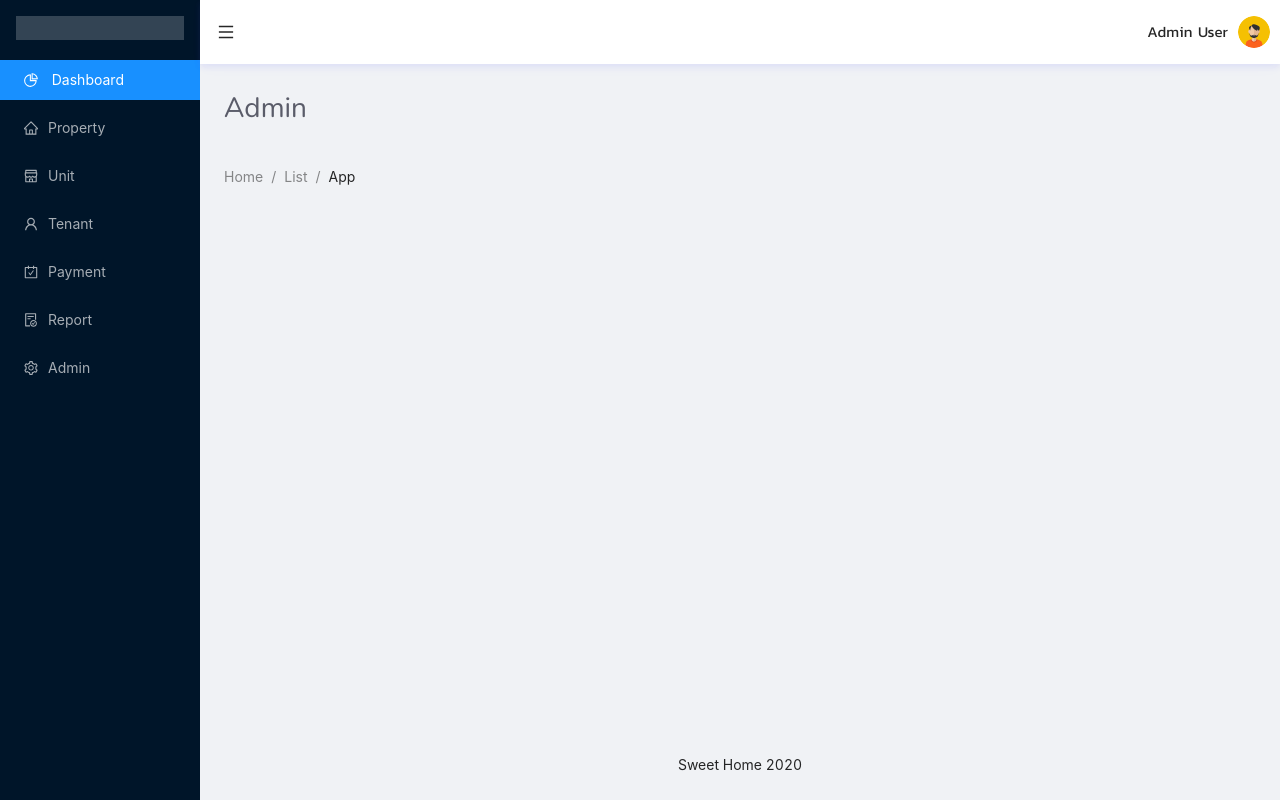
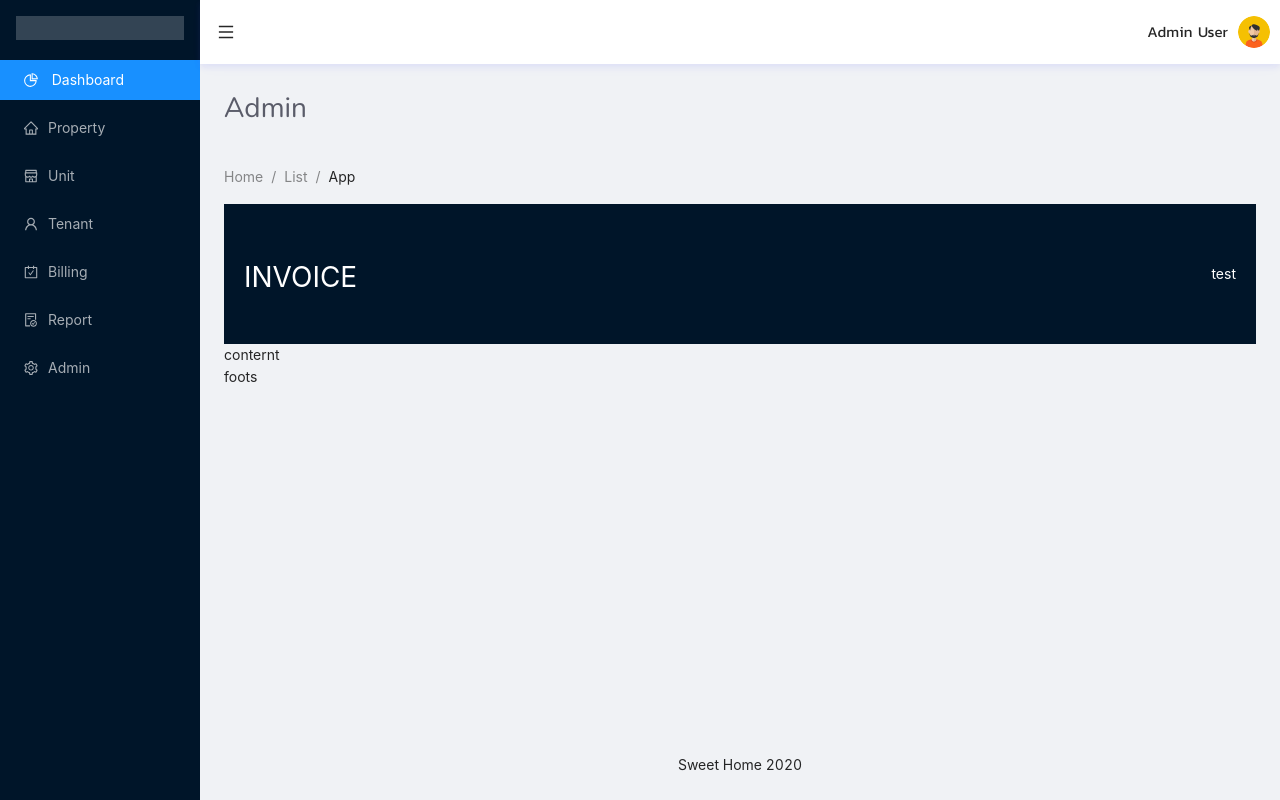
Before and after one commit to AjithRock/React-House-Rental-Managemnet-System, a React app: page /Admin in a window 1280 px wide. Built offline with nearby package versions, Linux system fonts and the light colour scheme.

Commit message:
modified bugs

```diff
--- a/src/App.js
+++ b/src/App.js
@@ -58,7 +58,7 @@ export default function App() {
     { key: "2", name: "/Property" },
     { key: "3", name: "/Unit" },
     { key: "4", name: "/Tenant" },
-    { key: "5", name: "/Payment" },
+    { key: "5", name: "/Billing" },
     { key: "6", name: "/Report" },
     { key: "7", name: "/Admin" },
   ];
@@ -81,6 +81,10 @@ export default function App() {
         }}
       >
         <Sider
+          breakpoint="md"
+          onBreakpoint={(broken) => {
+            setCollapsed(broken)
+          }}
           style={{
             overflow: "auto",
             height: "100vh",
@@ -116,7 +120,7 @@ export default function App() {
             </Menu.Item>
             <Menu.Item key="5">
               <CarryOutOutlined />
-              <span>Payment</span> <Link to="/Payment"></Link>
+              <span>Billing</span> <Link to="/Billing"></Link>
             </Menu.Item>
             <Menu.Item key="6">
               <FileDoneOutlined />
@@ -182,7 +186,7 @@ export default function App() {
               <Route path="/Property" component={Property} />
               <Route path="/Unit" component={Unit} />
               <Route path="/Tenant" component={Tenant} />
-              <Route path="/Payment" component={Payment} />
+              <Route path="/Billing" component={Payment} />
               <Route path="/Report" component={Report} />
               <Route path="/Admin" component={Admin} />
               <Route path="*" component={PageNotFound} />
--- a/src/app.scss
+++ b/src/app.scss
@@ -1,5 +1,4 @@
 $width-100: 100%;
-
 .fadeInUp {
     animation-duration: 0.45s;
     animation-fill-mode: both;
@@ -11,7 +10,6 @@ $width-100: 100%;
         opacity: 0;
         transform: translateY(20px);
     }
-
     100% {
         opacity: 1;
         transform: translateY(0);
@@ -38,24 +36,20 @@ $width-100: 100%;
 .dashboard-Card {
     width: $width-100;
     box-shadow: 0 2px 18px 1px rgba(49, 53, 72, 0.1);
-  border-radius: 0.45rem;
+    border-radius: 0.65rem;
 }
 
-.table-responsive {
-  display: block;
-  width: $width-100;
-  overflow-x: auto;
-  -webkit-overflow-scrolling: touch;
+.mb-0,
+.my-0 {
+    margin-bottom: 0 !important;
 }
 
-.mb-0, .my-0 {
-  margin-bottom: 0 !important;
-}
 .table {
     width: 100%;
     margin-bottom: 1.5rem;
     color: #6c757d;
 }
+
 table {
     border-collapse: collapse;
 }
@@ -64,13 +58,17 @@ table {
     vertical-align: bottom;
     border-bottom: 2px solid #f5f3f3;
 }
+
 .table th {
     font-weight: 500;
 }
-.table td, .table th {
+
+.table td,
+.table th {
     padding: .85rem;
     vertical-align: top;
 }
+
 th {
     text-align: inherit;
 }
@@ -78,3 +76,30 @@ th {
 .table {
     color: #6c757d;
 }
+
+.invoice-header {
+    height: 140px;
+    color: white;
+    background: #001529;
+    display: flex;
+    align-items: center;
+}
+
+.invoice-footer {
+    height: 10px;
+}
+
+.invoice-title {
+    display: inline-block;
+    width: 50%;
+    font-size: 2.5rem;
+    font-variant: all-small-caps;
+    padding: 20px;
+}
+
+.Company-logo {
+    display: inline-block;
+    width: 50%;
+    text-align: right;
+    padding: 20px;
+}
--- a/src/components/admin/admin.js
+++ b/src/components/admin/admin.js
@@ -12,6 +12,23 @@ export default function Admin() {
         <Breadcrumb.Item>List</Breadcrumb.Item>
         <Breadcrumb.Item>App</Breadcrumb.Item>
       </Breadcrumb>
+      <div className="invoice-header">
+        <div className="invoice-title">
+          invoice
+        </div>
+        <div className="Company-logo">
+          <span>
+            test
+          </span>
+        </div>
+      </div>
+      <div>
+        conternt
+      </div>
+      <div className="invoice-footer">
+        foots
+      </div>
+
     </>
   );
 }
--- a/src/components/dashboard/dashboard.js
+++ b/src/components/dashboard/dashboard.js
@@ -136,7 +136,7 @@ export default function Dashboard() {
       .get(`${global.url}/api/dashboard/propertyAvailability/${propertyID}`)
       .then(function (response) {
         var responseData = response.data;
-        var dataArr = [responseData[0].vacant, responseData[0].occupied];
+        var dataArr = [responseData[0].occupied ,responseData[0].vacant];
         setAvailabilityProperty({
           datasets: [
             {
--- a/src/components/payment/payment.js
+++ b/src/components/payment/payment.js
@@ -287,7 +287,7 @@ export default function Payment() {
   return (
     <div>
       <div className="header-div">
-        <h1 className="header-title">Payment </h1>
+        <h1 className="header-title">Billing</h1>
         <div className="fadeInUp" style={{ animationDelay: "0.6s" }}>
           <Tooltip title="Sync Invoive">
             <Button
@@ -531,6 +531,7 @@ export default function Payment() {
           bodyStyle={{ padding: 0 }}
         >
           <Table
+            scroll={{ x: true }}
             columns={columns}
             bordered={true}
             dataSource={data}
@@ -538,6 +539,7 @@ export default function Payment() {
             pagination={{
               total: data.length,
               showSizeChanger: true,
+              responsive:true,
               showTotal: (total, range) =>
                 `${range[0]}-${range[1]} of ${total} items`,
             }}
--- a/src/components/property/property.js
+++ b/src/components/property/property.js
@@ -234,7 +234,6 @@ export default function Property() {
             New Property
           </Button>
         </div>
-
       </div>
       <div className="fadeInUp" style={{ animationDelay: "0.3s" }}>
         <Drawer
@@ -301,12 +300,14 @@ export default function Property() {
           bodyStyle={{ padding: 0 }}
         >
           <Table
+            scroll={{ x: true }}
             columns={columns}
             bordered={true}
             dataSource={data}
             loading={loading}
             pagination={{
               total: data.length,
+              showSizeChanger: true,
               showTotal: (total, range) =>
                 `${range[0]}-${range[1]} of ${total} items`,
             }}
--- a/src/components/tenant/tenant.js
+++ b/src/components/tenant/tenant.js
@@ -922,6 +922,7 @@ export default function Tenant() {
               bodyStyle={{ padding: 0 }}
             >
               <Table
+                scroll={{ x: true }}
                 columns={columns}
                 bordered={true}
                 dataSource={data}
--- a/src/components/tenant/tenantProfile.js
+++ b/src/components/tenant/tenantProfile.js
@@ -192,7 +192,7 @@ export default function TenantProfile() {
             </Row>
             <Row>
               <Tabs defaultActiveKey="1" style={{ width: "100%" }} size="large">
-                <TabPane tab="Details" key="1">
+                <TabPane tab="Payment" key="1">
                   <p>Content of Tab Pane 2</p>
                   <p>Content of Tab Pane 2</p>
                   <p>Content of Tab Pane 2</p>
--- a/src/components/unit/unit.js
+++ b/src/components/unit/unit.js
@@ -373,6 +373,7 @@ export default function Unit() {
           bodyStyle={{ padding: 0 }}
         >
           <Table
+            scroll={{ x: true }}
             columns={columns}
             bordered={true}
             dataSource={data}
--- a/webpack.config.js
+++ b/webpack.config.js
@@ -22,8 +22,7 @@ module.exports = {
         port: 9090
     },
     module: {
-    rules: [
-      {
+        rules: [{
                 test: /\.(js|jsx)$/,
                 exclude: /node_modules/,
                 use: {
```
Also changed, not shown: 6 other files (tests, documents, lock files or other folders). Lines whose indentation alone changed are shown as unchanged.
